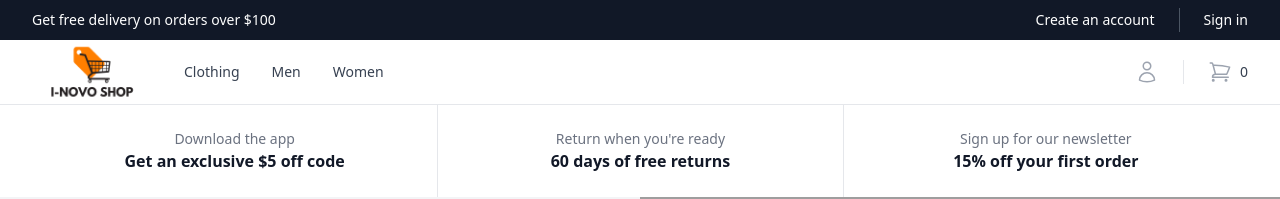
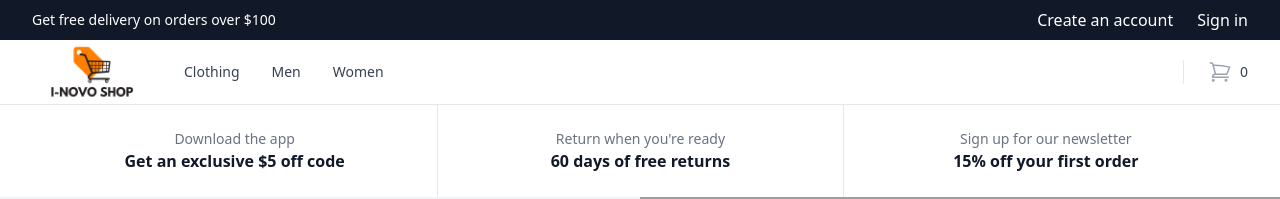
Before and after one commit to quocnhat02/project-manager, a React (Create React App) app in the folder client/: page / in a window 1280 px wide. Shown: the top 199 px of the page. Built offline with nearby package versions, Linux system fonts and the light colour scheme; grey boxes are pictures that could not be loaded.

Commit message:
public and private links

```diff
--- a/client/src/components/Navbar/Navbar.js
+++ b/client/src/components/Navbar/Navbar.js
@@ -17,6 +17,12 @@ export default function Navbar() {
 
   //get cart items from local storage
   let cartItemsFromLocalStorage;
+
+  // get login user from localstorage
+  const user = JSON.parse(localStorage.getItem('userInfo'));
+
+  const isLoggedIn = user?.token ? true : false;
+
   return (
     <div className='bg-white'>
       {/* Mobile menu */}
@@ -112,10 +118,12 @@ export default function Navbar() {
 
                 {/* mobile links register/login */}
                 <div className='space-y-6 border-t border-gray-200 py-6 px-4'>
+                  {!isLoggedIn && (
+                    <>
                       <div className='flow-root'>
                         <Link
                           to='/register'
-                      className='-m-2 block p-2 font-medium text-gray-900'
+                          className='-m-2 block p-2 font-medium text-white'
                         >
                           Create an account
                         </Link>
@@ -123,11 +131,13 @@ export default function Navbar() {
                       <div className='flow-root'>
                         <Link
                           to='/login'
-                      className='-m-2 block p-2 font-medium text-gray-900'
+                          className='-m-2 block p-2 font-medium text-white'
                         >
                           Sign in
                         </Link>
                       </div>
+                    </>
+                  )}
                 </div>
 
                 <div className='space-y-6 border-t border-gray-200 py-6 px-4'></div>
@@ -147,19 +157,26 @@ export default function Navbar() {
               </p>
 
               <div className='hidden lg:flex lg:flex-1 lg:items-center lg:justify-end lg:space-x-6'>
+                {!isLoggedIn && (
+                  <>
+                    <div className='flow-root'>
                       <Link
                         to='/register'
-                  className='text-sm font-medium text-white hover:text-gray-100'
+                        className='-m-2 block p-2 font-medium text-white'
                       >
                         Create an account
                       </Link>
-                <span className='h-6 w-px bg-gray-600' aria-hidden='true' />
+                    </div>
+                    <div className='flow-root'>
                       <Link
                         to='/login'
-                  className='text-sm font-medium text-white hover:text-gray-100'
+                        className='-m-2 block p-2 font-medium text-white'
                       >
                         Sign in
                       </Link>
+                    </div>
+                  </>
+                )}
               </div>
             </div>
           </div>
@@ -252,12 +269,17 @@ export default function Navbar() {
                     <div className='flex items-center lg:ml-8'>
                       <div className='flex space-x-8'>
                         <div className='flex'>
+                          {isLoggedIn && (
                             <Link
                               to='/customer-profile'
                               className='-m-2 p-2 text-gray-400 hover:text-gray-500'
                             >
-                            <UserIcon className='h-6 w-6' aria-hidden='true' />
+                              <UserIcon
+                                className='h-6 w-6'
+                                aria-hidden='true'
+                              />
                             </Link>
+                          )}
                         </div>
                       </div>
 
```
Lines whose indentation alone changed are shown as unchanged.
